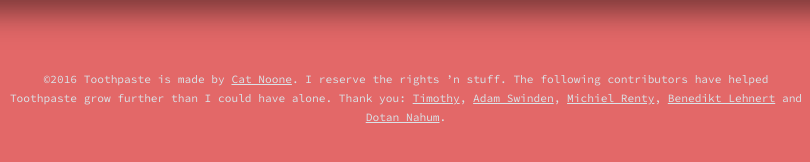
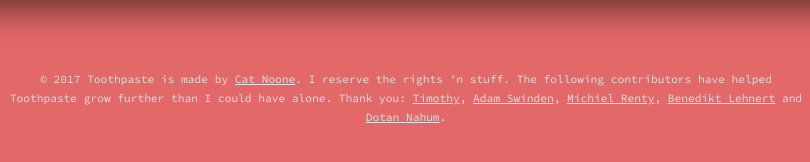
Before and after one commit to toothpaste-theme/toothpaste, a plain HTML site: page index.html in a window 1280 px wide. Shown: the part 982-1144 px from the top of the page, 234-1044 px from the left. Drawn offline with Linux system fonts and the light colour scheme.

Commit message:
Update copyright to 2️⃣0️⃣1️⃣7️⃣

```diff
--- a/index.html
+++ b/index.html
@@ -39,7 +39,7 @@
 	<!-- Footer -->
 	<div class="footer">
 		<div class="credits">
-			<p>©2016 Toothpaste is made by <a href="http://www.twitter.com/imcatnoone">Cat Noone</a>. I reserve the rights ’n stuff. The following contributors have helped Toothpaste grow further than I could have alone. Thank you: <a href="http://twitter.com/codetheory">Timothy</a>, <a href="http://twitter.com/adamswinden">Adam Swinden</a>, <a href="http://twitter.com/mrenty">Michiel Renty</a>, <a href="http://twitter.com/blehnert">Benedikt Lehnert</a> and <a href="https://twitter.com/jondot">Dotan Nahum</a>.</p>
+			<p>© 2017 Toothpaste is made by <a href="http://www.twitter.com/imcatnoone">Cat Noone</a>. I reserve the rights ’n stuff. The following contributors have helped Toothpaste grow further than I could have alone. Thank you: <a href="http://twitter.com/codetheory">Timothy</a>, <a href="http://twitter.com/adamswinden">Adam Swinden</a>, <a href="http://twitter.com/mrenty">Michiel Renty</a>, <a href="http://twitter.com/blehnert">Benedikt Lehnert</a> and <a href="https://twitter.com/jondot">Dotan Nahum</a>.</p>
 		</div>
 	</div>
 	<!-- /Footer -->
```
